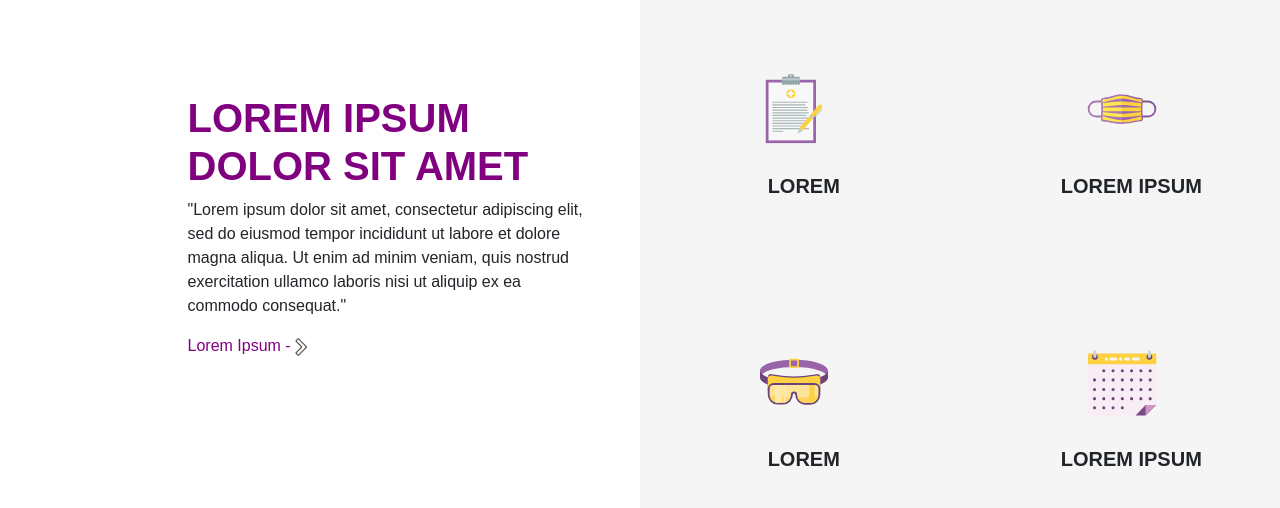
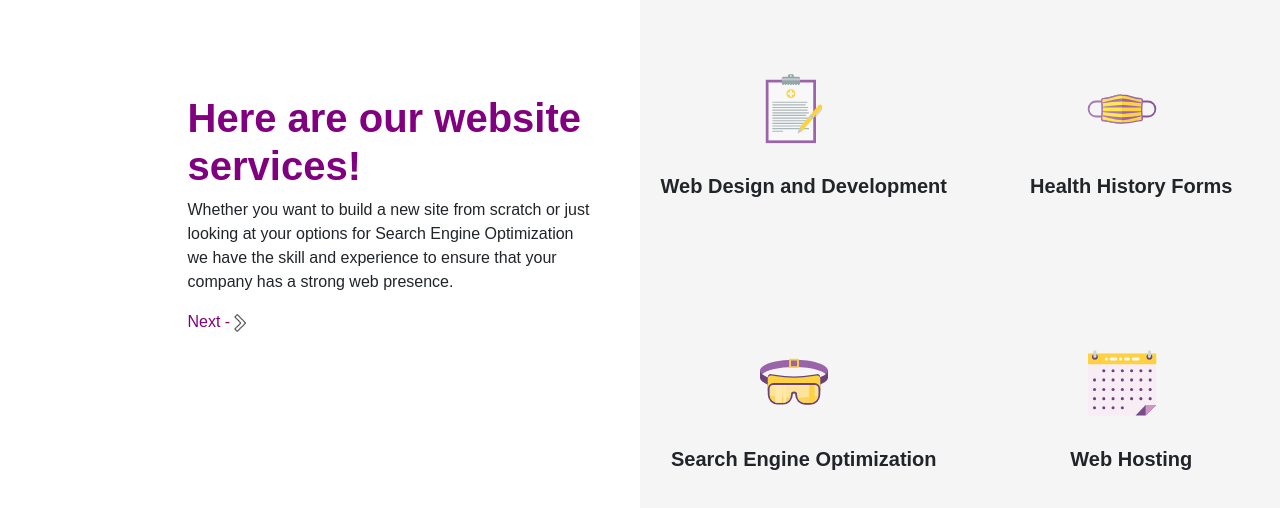
Before and after one commit to rnick1/RoosterGrinTest, a React (Create React App) app in the folder client/: page /#/services in a window 1280 px wide. Shown: the top 508 px of the page. Built offline with nearby package versions, Linux system fonts and the light colour scheme; what react-animations would draw is missing.

Commit message:
Finished replacing lorem ipsum.

```diff
--- a/client/src/pages/Services/Services.js
+++ b/client/src/pages/Services/Services.js
@@ -22,15 +22,14 @@ export default function Services() {
     <div>
       <Row>
         <Col className="services-left">
-          <h1 className="services-title">LOREM IPSUM DOLOR SIT AMET</h1>
+          <h1 className="services-title">Here are our website services!</h1>
           <p className="services-text">
-            "Lorem ipsum dolor sit amet, consectetur adipiscing elit, sed do
-            eiusmod tempor incididunt ut labore et dolore magna aliqua. Ut enim
-            ad minim veniam, quis nostrud exercitation ullamco laboris nisi ut
-            aliquip ex ea commodo consequat."
+            Whether you want to build a new site from scratch or just looking at
+            your options for Search Engine Optimization we have the skill and
+            experience to ensure that your company has a strong web presence.
           </p>
           <a className="services-link" href="#testimonialsleadin">
-            Lorem Ipsum -
+            Next -
           </a>
           <img src={next} className="about-next" />
         </Col>
@@ -40,14 +39,16 @@ export default function Services() {
               <RotateInDownLeft>
                 <Card.Img className="services-img" src={homeExpertise} />
               </RotateInDownLeft>
-              <Card.Title className="services-img-title">LOREM</Card.Title>
+              <Card.Title className="services-img-title">
+                Web Design and Development
+              </Card.Title>
             </Card>
             <Card className="services-cards">
               <RotateInDownRight>
                 <Card.Img className="services-img" src={homeHygiene} />
               </RotateInDownRight>
               <Card.Title className="services-img-title">
-                LOREM IPSUM
+                Health History Forms
               </Card.Title>
             </Card>
           </CardDeck>
@@ -56,14 +57,16 @@ export default function Services() {
               <RotateInDownLeft>
                 <Card.Img className="services-img" src={homeLab} />
               </RotateInDownLeft>
-              <Card.Title className="services-img-title">LOREM</Card.Title>
+              <Card.Title className="services-img-title">
+                Search Engine Optimization
+              </Card.Title>
             </Card>
             <Card className="services-cards">
               <RotateInDownRight>
                 <Card.Img className="services-img" src={homeRetention} />
               </RotateInDownRight>
               <Card.Title className="services-img-title">
-                LOREM IPSUM
+                Web Hosting
               </Card.Title>
             </Card>
           </CardDeck>
--- a/client/src/pages/ServicesLeadin/ServicesLeadin.js
+++ b/client/src/pages/ServicesLeadin/ServicesLeadin.js
@@ -6,7 +6,7 @@ export default function ServicesLeadin() {
   return (
     <div className="servicesleadin-background">
       <Container>
-        <h1 className="servicesleadin-title">LOREM IPSUM</h1>
+        <h1 className="servicesleadin-title">Here's what we do!</h1>
         <Button className="servicesleadin-button" href="#services">
           SERVICES
         </Button>
--- a/client/src/pages/Testimonials/Testimonials.js
+++ b/client/src/pages/Testimonials/Testimonials.js
@@ -10,7 +10,9 @@ export default function Testimonials() {
     <Container className="testimonials-background">
       <Row>
         <Col className="testimonials-left">
-          <h1 className="testimonials-title">LOREM IPSUM DOLOR SIT AMET</h1>
+          <h1 className="testimonials-title">
+            What our customers are saying...
+          </h1>
           <img className="testimonials-stars" src={starIcon} />
           <img src={starIcon} />
           <img src={starIcon} />
@@ -20,35 +22,25 @@ export default function Testimonials() {
         <Col className="testimonials-right">
           <Carousel className="carousel">
             <Carousel.Item>
-              <h3 className="carousel-name">John Doe 08/08/20</h3>
+              <h3 className="carousel-name">John 08/08/20</h3>
               <p className="carousel-text">
-                "Lorem ipsum dolor sit amet, consectetur adipiscing elit, sed do
-                eiusmod tempor incididunt ut labore et dolore magna aliqua. Ut
-                enim ad minim veniam, quis nostrud exercitation ullamco laboris
-                nisi ut aliquip ex ea commodo consequat. Duis aute irure dolor
-                in reprehenderit in voluptate velit esse cillum dolore eu fugiat
-                nulla pariatur."
+                I am so pleased with the work of Rooster Grin. After having them
+                revamp the website for my used-book business I have experienced
+                a 50% increase in traffic on my site.
               </p>
             </Carousel.Item>
             <Carousel.Item>
-              <h3 className="carousel-name">Flynn Rider 09/13/19</h3>
+              <h3 className="carousel-name">Josephine 09/13/19</h3>
               <p className="carousel-text">
-                "Lorem ipsum dolor sit amet, consectetur adipiscing elit, sed do
-                eiusmod tempor incididunt ut labore et dolore magna aliqua. Ut
-                enim ad minim veniam, quis nostrud exercitation ullamco laboris
-                nisi ut aliquip ex ea commodo consequat."
+                I never thought that having a website would make such a big
+                difference on the success of a baby sitting service, but after
+                Rooster Grin Media created my site, I can't imagine life without
+                it!
               </p>
             </Carousel.Item>
             <Carousel.Item>
-              <h3 className="carousel-name">Jose Panera 04/05/21</h3>
-              <p className="carousel-text">
-                "Lorem ipsum dolor sit amet, consectetur adipiscing elit, sed do
-                eiusmod tempor incididunt ut labore et dolore magna aliqua. Ut
-                enim ad minim veniam, quis nostrud exercitation ullamco laboris
-                nisi ut aliquip ex ea commodo consequat. Duis aute irure dolor
-                in reprehenderit in voluptate velit esse cillum dolore eu fugiat
-                nulla pariatur."
-              </p>
+              <h3 className="carousel-name">Jose 04/05/21</h3>
+              <p className="carousel-text">Rooster Grin is gold. Period.</p>
             </Carousel.Item>
           </Carousel>
         </Col>
--- a/client/src/pages/TestimonialsLeadin/TestimonialsLeadin.js
+++ b/client/src/pages/TestimonialsLeadin/TestimonialsLeadin.js
@@ -6,12 +6,12 @@ export default function TestimonialsLeadin() {
   return (
     <div className="testimonialsleadin-background">
       <Container>
-        <h1 className="testimonialsleadin-title">LOREM IPSUM</h1>
+        <h1 className="testimonialsleadin-title">Testimonials</h1>
         <p className="testimonialsleadin-text">
-          "Lorem ipsum dolor sit amet, consectetur adipiscing elit, sed do
-          eiusmod tempor incididunt ut labore et dolore magna aliqua. Ut enim ad
-          minim veniam, quis nostrud exercitation ullamco laboris nisi ut
-          aliquip ex ea commodo consequat."
+          We work hard for our customers. Running a business is never easy, so
+          we strive to ensure our products meet expectations and become an
+          effective force-multiplier for each company we are priviledged to work
+          with.
         </p>
         <Button className="testimonialsleadin-button" href="#testimonials">
           TESTIMONIALS
```
